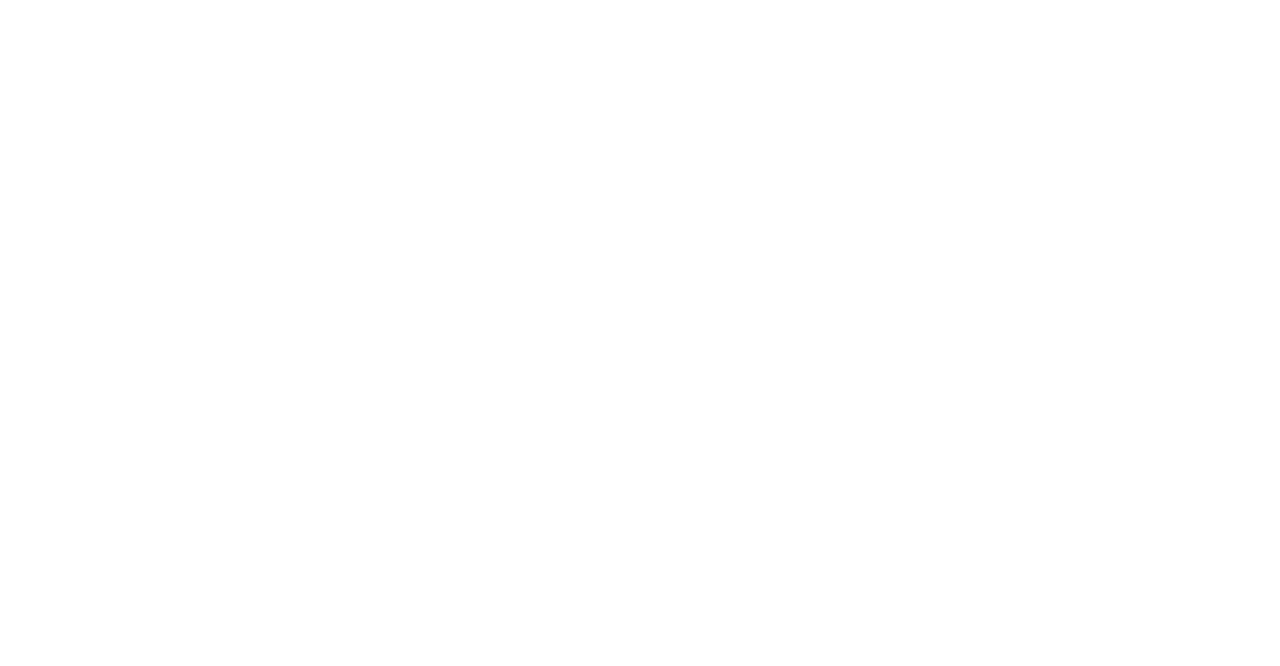
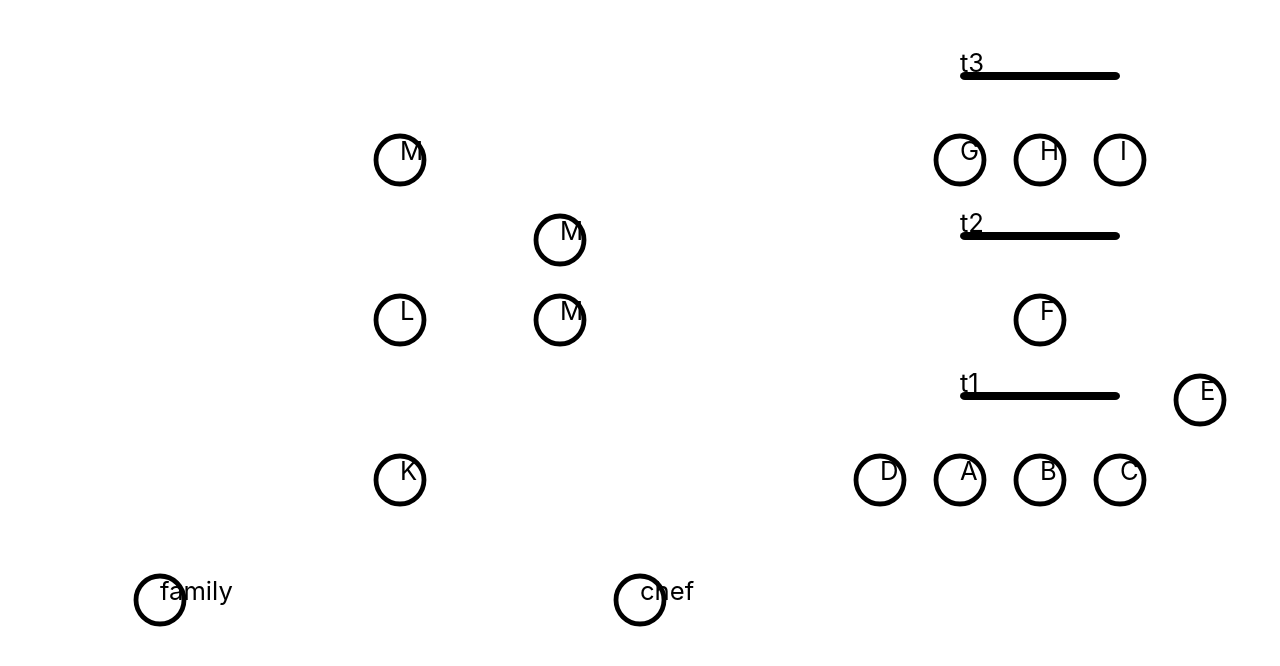
Before and after one commit to georgiastuart/petri-net-project, a plain HTML site: page index.html in a window 1280 px wide. Drawn offline with nearby package versions, Linux system fonts and the light colour scheme.

Commit message:
Added places

```diff
--- a/charts.css
+++ b/charts.css
@@ -1,14 +1,5 @@
-.bar {
-    display: inline-block;
-    width: 20px;
-    height: 75px;
-    background-color: orange;
-    margin-right: 2px;
+.place {
+    fill: none;
+    stroke: black;
+    stroke-width: 3px;
 }
-
-.labels {
-    font-family: sans-serif;
-    font-size: 11px;
-    fill: white;
-    text-anchor: middle;
-}
--- a/index.html
+++ b/index.html
@@ -2,13 +2,22 @@
 <html lang="en">
 <head>
     <meta charset="UTF-8">
-    <title>Petri Net Project</title>
-    <script type="text/javascript" src="d3.min.js"></script>
+    <title>Georgia Learns D3.js</title>
+
     <link rel="stylesheet" type="text/css" href="charts.css">
-
+    <link rel="stylesheet" href="https://stackpath.bootstrapcdn.com/bootstrap/4.3.1/css/bootstrap.min.css" integrity="sha384-ggOyR0iXCbMQv3Xipma34MD+dH/1fQ784/j6cY/iJTQUOhcWr7x9JvoRxT2MZw1T" crossorigin="anonymous">
 </head>
 <body>
-<div id="d3div"></div>
+<div class="container">
+    <div class="row"></div>
+</div>
+    <div id="d3div"></div>
 </body>
 
+<script src="https://d3js.org/d3.v5.min.js"></script>
+<script src="https://code.jquery.com/jquery-3.3.1.slim.min.js" integrity="sha384-q8i/X+965DzO0rT7abK41JStQIAqVgRVzpbzo5smXKp4YfRvH+8abtTE1Pi6jizo" crossorigin="anonymous"></script>
+<script src="https://cdnjs.cloudflare.com/ajax/libs/popper.js/1.14.7/umd/popper.min.js" integrity="sha384-UO2eT0CpHqdSJQ6hJty5KVphtPhzWj9WO1clHTMGa3JDZwrnQq4sF86dIHNDz0W1" crossorigin="anonymous"></script>
+<script src="https://stackpath.bootstrapcdn.com/bootstrap/4.3.1/js/bootstrap.min.js" integrity="sha384-JjSmVgyd0p3pXB1rRibZUAYoIIy6OrQ6VrjIEaFf/nJGzIxFDsf4x0xIM+B07jRM" crossorigin="anonymous"></script>
+<script type="text/javascript" src="petri-net.js"></script>
+
 </html>
--- /dev/null
+++ b/petri-net.js
@@ -0,0 +1,199 @@
+(() => {
+    let places = [
+        // Dirty Dishes in Dishwasher
+        {
+            name: "A",
+            x: 600,
+            y: 300,
+        },
+        {
+            name: "B",
+            x: 650,
+            y: 300
+        },
+        {
+            name: "C",
+            x: 700,
+            y: 300
+        },
+
+        // Start Dishwasher
+        {
+            name: "D",
+            x: 550,
+            y: 300
+        },
+
+        // Dishwasher ready
+        {
+            name: "E",
+            x: 750,
+            y: 250
+        },
+
+        // Dishwasher loaded
+        {
+            name: "F",
+            x: 650,
+            y: 200
+        },
+
+        // Clean Dishes
+        {
+            name: "G",
+            x: 600,
+            y: 100,
+        },
+        {
+            name: "H",
+            x: 650,
+            y: 100
+        },
+        {
+            name: "I",
+            x: 700,
+            y: 100
+        },
+
+        // Chef Ready
+        {
+            name: "chef",
+            x: 400,
+            y: 375
+        },
+
+        // Ingredients chopped
+        {
+            name: "K",
+            x: 250,
+            y: 300
+        },
+
+        // Ingredients cooked
+        {
+            name: "L",
+            x: 250,
+            y: 200
+        },
+
+        // Counter Dirty
+        {
+            name: "M",
+            x: 350,
+            y: 200
+        },
+
+        // Counter Clean
+        {
+            name: "M",
+            x: 350,
+            y: 150
+        },
+
+        // Food Served
+        {
+            name: "M",
+            x: 250,
+            y: 100
+        },
+
+        // Family Ready
+        {
+            name: "family",
+            x: 100,
+            y: 375
+        },
+
+    ];
+
+
+    let transitions = [
+        {
+            // Load dishwasher
+            name: "t1",
+            x: 600,
+            y: 245,
+            width: 100,
+            height: 5
+        },
+
+        {
+            // Run Dishwasher
+            name: "t2",
+            x: 600,
+            y: 145,
+            width: 100,
+            height: 5
+        },
+
+        {
+            // Put Away Dishes
+            name: "t3",
+            x: 600,
+            y: 45,
+            width: 100,
+            height: 5
+        }
+    ];
+
+    let arcs = [
+        {
+            start: "A",
+            end: "t1"
+        }
+    ];
+
+    let w = 800;
+    let h = 400;
+    let place_radius = 15;
+
+    console.log('Getting here');
+    let svg = d3.select("#d3div")
+        .append("svg")
+        .attr("viewBox", "0 0 " + w + " " + h)
+        .attr("preserveAspectRatio", "xMidYMid meet");
+
+
+    svg.selectAll("circle")
+        .data(places)
+        .enter()
+        .append("circle")
+        .attr("r", place_radius)
+        .attr("cx", (d) => d.x)
+        .attr("cy", (d) => d.y)
+        .attr("class", "place");
+
+    svg.selectAll("rect")
+        .data(transitions)
+        .enter()
+        .append("rect")
+        .attr("x", (d) => d.x)
+        .attr("y", (d) => d.y)
+        .attr("width", (d) => d.width)
+        .attr("height", (d) => d.height)
+        .attr("rx", 3)
+        .attr("ry", 3);
+
+    svg.selectAll(".transitionText")
+        .data(transitions)
+        .enter()
+        .append("text")
+        .text((d) => d.name)
+        .attr("x", (d) => d.x)
+        .attr("y", (d) => d.y);
+
+    svg.selectAll(".placeText")
+        .data(places)
+        .enter()
+        .append("text")
+        .text((d) => d.name)
+        .attr("x", (d) => d.x)
+        .attr("y", (d) => d.y);
+
+    svg.selectAll(".arcs")
+        .data(arcs)
+        .enter()
+        .append()
+
+
+})();
```
Also changed, not shown: petri_net.js (deleted).
